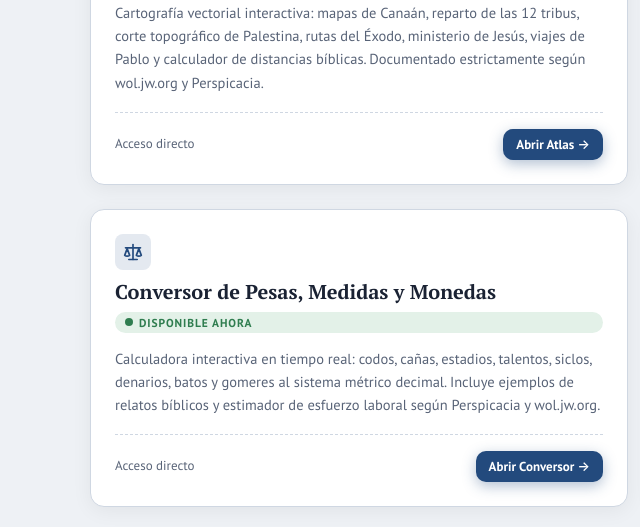
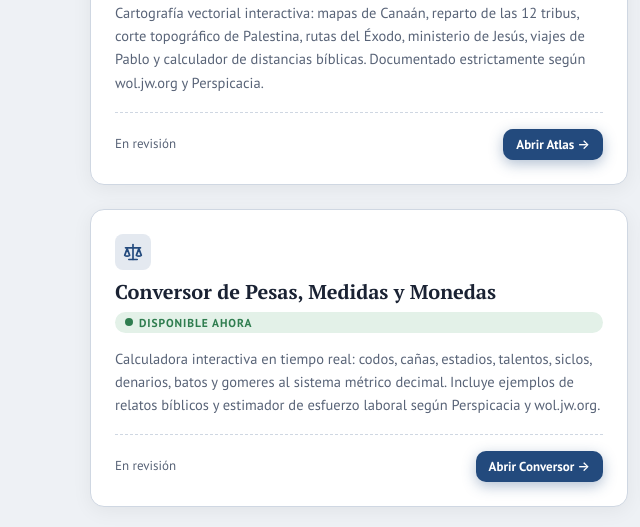
Before and after one commit to rmenor/bibleapps, a website: page index.html in a window 1280 px wide. Shown: the part 1400-1927 px from the top of the page, 0-640 px from the left. Drawn offline with Linux system fonts and the light colour scheme.

Commit message:
fix(portal): cambiar estado de Acceso directo a En revisión en Atlas y Medidas

```diff
--- a/index.html
+++ b/index.html
@@ -686,7 +686,7 @@ footer.site-footer{
           Cartografía vectorial interactiva: mapas de Canaán, reparto de las 12 tribus, corte topográfico de Palestina, rutas del Éxodo, ministerio de Jesús, viajes de Pablo y calculador de distancias bíblicas. Documentado estrictamente según wol.jw.org y Perspicacia.
         </p>
         <div class="app-card-footer">
-          <span style="font-size:13px;color:var(--muted)">Acceso directo</span>
+          <span style="font-size:13px;color:var(--muted)">En revisión</span>
           <a href="atlas/" class="btn btn-primary" style="padding:6px 12px;font-size:13px">Abrir Atlas →</a>
         </div>
       </article>
@@ -721,7 +721,7 @@ footer.site-footer{
           Calculadora interactiva en tiempo real: codos, cañas, estadios, talentos, siclos, denarios, batos y gomeres al sistema métrico decimal. Incluye ejemplos de relatos bíblicos y estimador de esfuerzo laboral según Perspicacia y wol.jw.org.
         </p>
         <div class="app-card-footer">
-          <span style="font-size:13px;color:var(--muted)">Acceso directo</span>
+          <span style="font-size:13px;color:var(--muted)">En revisión</span>
           <a href="medidas/" class="btn btn-primary" style="padding:6px 12px;font-size:13px">Abrir Conversor →</a>
         </div>
       </article>
```
